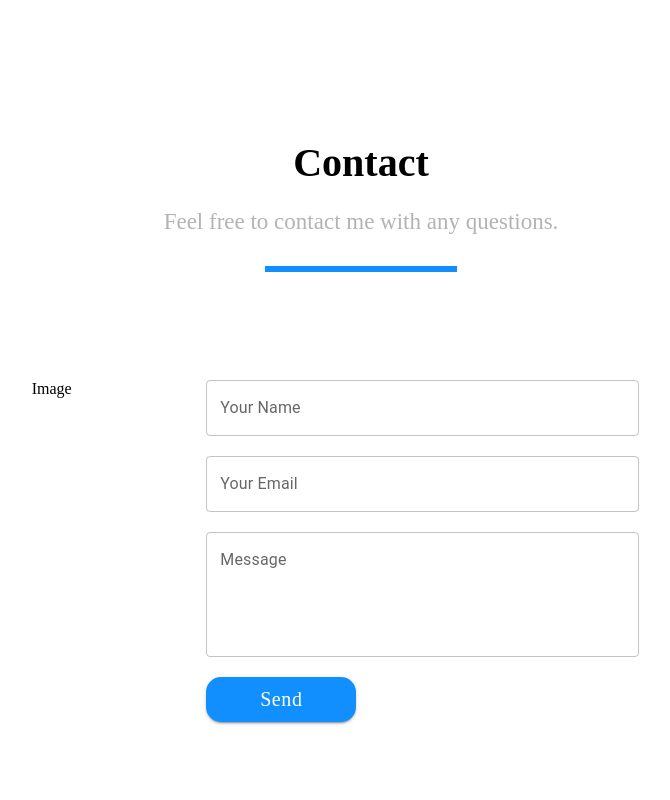
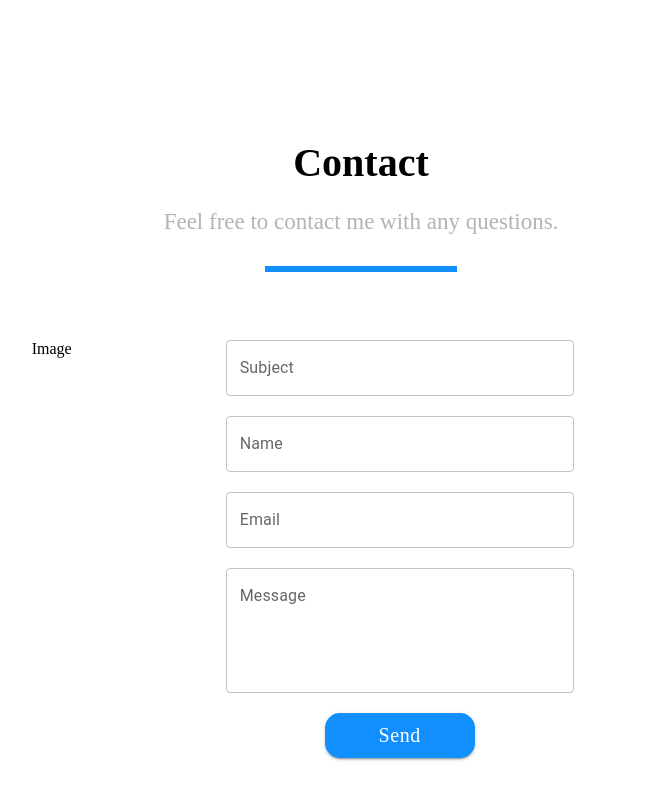
Before and after one commit to jsanch387/web-portfolio, a React (Create React App) app: page / in a window 1280 px wide. Shown: the part 2744-3544 px from the top of the page, without its empty margins (279-949 px from the left). Built offline with nearby package versions, Linux system fonts and the light colour scheme.

Commit message:
set up email sending

```diff
--- a/package.json
+++ b/package.json
@@ -3,6 +3,7 @@
   "version": "0.1.0",
   "private": true,
   "dependencies": {
+    "@emailjs/browser": "^3.6.2",
     "@emotion/react": "^11.8.2",
     "@emotion/styled": "^11.8.1",
     "@mui/material": "^5.5.0",
--- a/src/components/Introduction/Introduction.tsx
+++ b/src/components/Introduction/Introduction.tsx
@@ -1,5 +1,4 @@
 import { Avatar, Grid, } from "@mui/material";
-import { Button } from "@mui/material";
 import { Link } from 'react-scroll';
 import useIntroductionStyles from "./Introduction.style";
 
--- a/src/pages/Contact/Contact.style.ts
+++ b/src/pages/Contact/Contact.style.ts
@@ -25,11 +25,11 @@ const useContactStyles = makeStyles({
   input: {
     "&.MuiFormControl-root": {
       marginBottom: 20,
-      width: "70%",
+      width: "90%",
     },
   },
   messageContainer: {
-    paddingTop: 100,
+    paddingTop: 60,
   },
   button: {
     "&.MuiButton-root": {
--- a/src/pages/Contact/Contact.tsx
+++ b/src/pages/Contact/Contact.tsx
@@ -2,9 +2,26 @@ import { Grid } from "@mui/material";
 import useContactStyles from "./Contact.style";
 import { Button } from "@mui/material";
 import TextField from "@mui/material/TextField";
+import emailjs from "@emailjs/browser";
 
 const Contact = (): JSX.Element => {
   const classes = useContactStyles();
+
+  const sendEmail = (e: any) => {
+    e.preventDefault();
+
+    emailjs
+      .sendForm("service_csm5kb8", "portfolio-template", e.target, "2t6HvU1nv0tzx_zlL")
+      .then(
+        (result) => {
+          console.log(result.text);
+        },
+        (error) => {
+          console.log(error.text);
+        }
+      );
+    e.target.reset();
+  };
   return (
     <section id="contact" className={classes.contactSection}>
       <Grid container className={classes.container}>
@@ -19,20 +36,32 @@ const Contact = (): JSX.Element => {
           <Grid item xs={4}>
             Image
           </Grid>
-          <Grid item container xs={8} direction="column">
+
+          <Grid item container xs={5} direction="column">
+            <form onSubmit={sendEmail}>
               <TextField
+                name="subject"
                 id="outlined-basic"
-              label="Your Name"
+                label="Subject"
                 variant="outlined"
                 className={classes.input}
               />
               <TextField
+                name="name"
                 id="outlined-basic"
-              label="Your Email"
+                label="Name"
                 variant="outlined"
                 className={classes.input}
               />
               <TextField
+                name="email"
+                id="outlined-basic"
+                label="Email"
+                variant="outlined"
+                className={classes.input}
+              />
+              <TextField
+                name="message"
                 id="outlined-basic"
                 label="Message"
                 variant="outlined"
@@ -40,9 +69,14 @@ const Contact = (): JSX.Element => {
                 multiline={true}
                 rows={4}
               />
-            <Button variant="contained" className={classes.button}>
+              <Button
+                variant="contained"
+                className={classes.button}
+                type="submit"
+              >
                 Send
               </Button>
+            </form>
           </Grid>
         </Grid>
       </Grid>
```
Also changed, not shown: 1 other file (tests, documents, lock files or other folders). Lines whose indentation alone changed are shown as unchanged.
